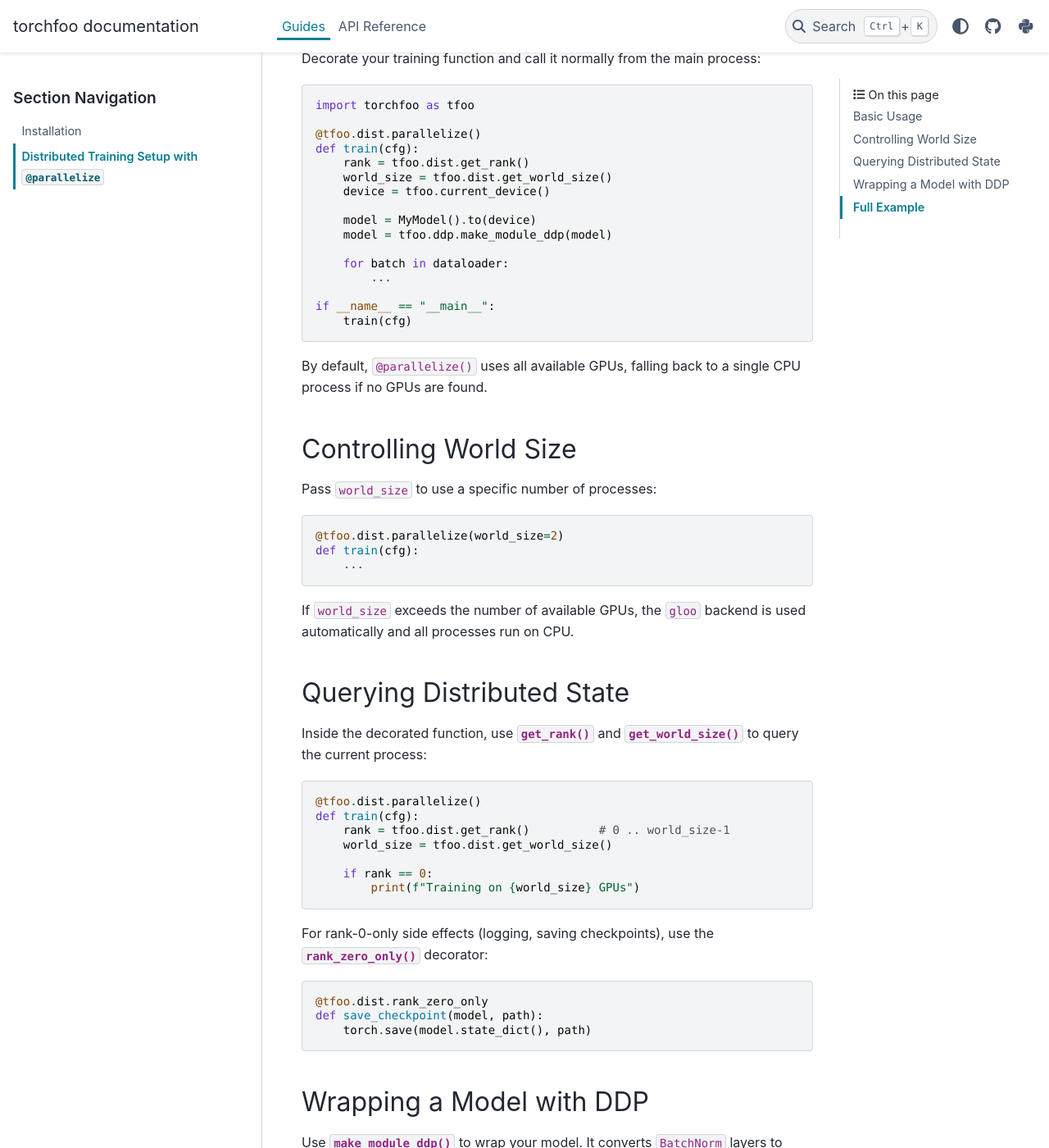
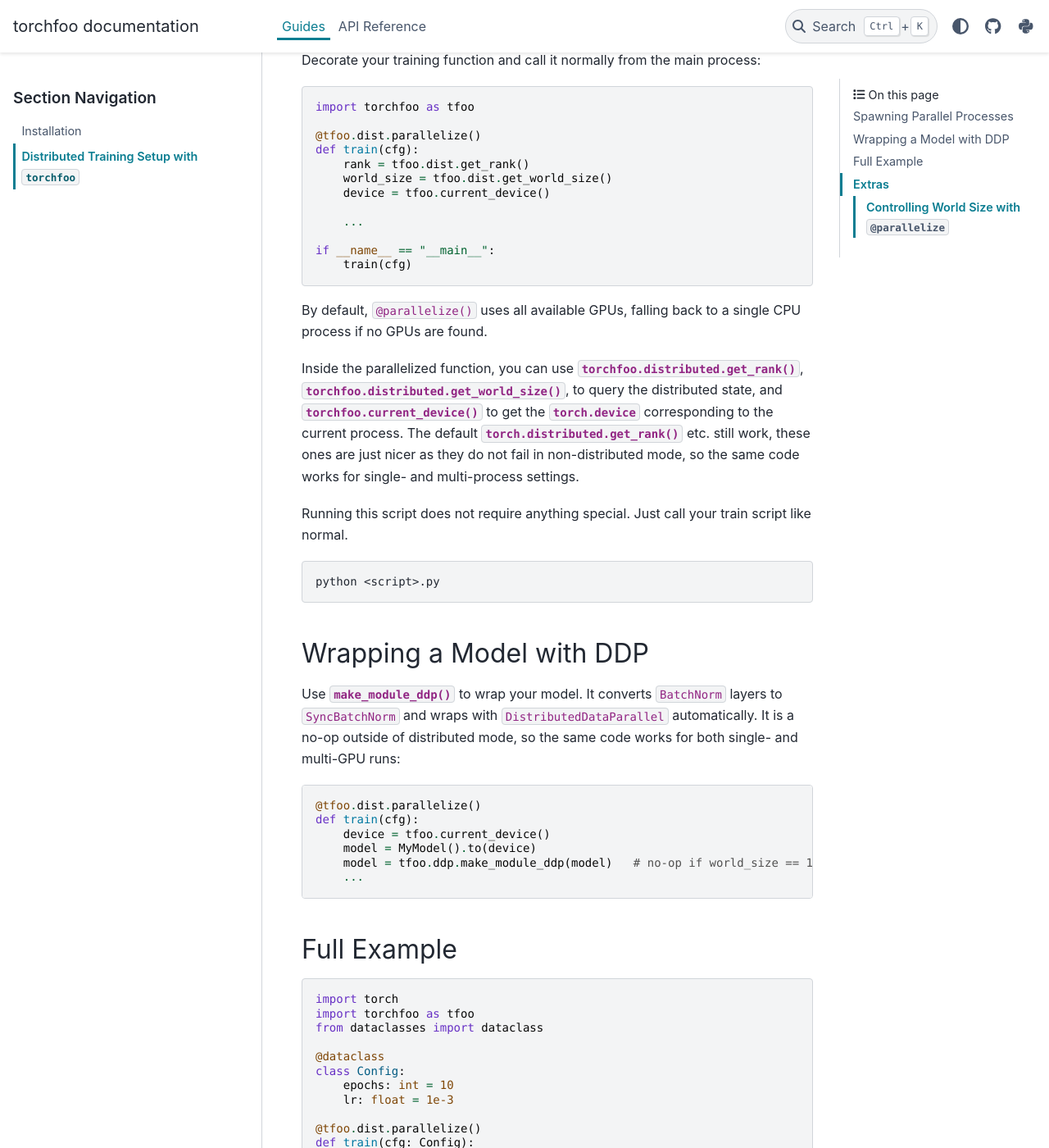
Before and after one commit to vinamarora8/torchfoo, a Sphinx documentation site: the page built from docs/source/guides/parallelize.rst, in a window 1280 px wide and 1400 px high, scrolled down 374 px. Shown: the whole window at 82% size. Built offline with Sphinx 7.4.7 and the PyData theme 0.15.4, drawn with Linux system fonts in a browser that asks for light colours; the version number could not be read and is left out; some of the changed text lies outside the part shown.

Commit message:
docs: improve parallelize.rst

```diff
--- a/docs/source/guides/parallelize.rst
+++ b/docs/source/guides/parallelize.rst
@@ -1,13 +1,13 @@
-Distributed Training Setup with ``@parallelize``
-================================================
+Distributed Training Setup with ``torchfoo``
+============================================
+
+Spawning Parallel Processes
+---------------------------
 
 The :func:`~torchfoo.distributed.parallelize` decorator is the simplest way to
 run a training function across multiple GPUs/CPUs. It handles process spawning,
 distributed setup, and cleanup automatically — you only write the single-process
 logic.
-
-Basic Usage
------------
 
 Decorate your training function and call it normally from the main process:
 
@@ -21,11 +21,7 @@
         world_size = tfoo.dist.get_world_size()
         device = tfoo.current_device()
 
-        model = MyModel().to(device)
-        model = tfoo.ddp.make_module_ddp(model)
-
-        for batch in dataloader:
-            ...
+        ...
 
     if __name__ == "__main__":
         train(cfg)
@@ -33,44 +29,24 @@
 By default, ``@parallelize()`` uses all available GPUs,
 falling back to a single CPU process if no GPUs are found.
 
-Controlling World Size
-----------------------
+Inside the parallelized function, you can use
+:func:`torchfoo.distributed.get_rank`,
+:func:`torchfoo.distributed.get_world_size`,
+to query the distributed state, and
+:func:`torchfoo.current_device`
+to get the :obj:`torch.device` corresponding to the current process.
+The default :func:`torch.distributed.get_rank` etc. still work, these
+ones are just nicer as they do not fail in non-distributed mode,
+so the same code works for single- and multi-process settings.
 
-Pass ``world_size`` to use a specific number of processes:
 
-.. code-block:: python
+Running this script does not require anything special.
+Just call your train script like normal.
 
-    @tfoo.dist.parallelize(world_size=2)
-    def train(cfg):
-        ...
+.. code-block:: bash
 
-If ``world_size`` exceeds the number of available GPUs, the ``gloo`` backend is
-used automatically and all processes run on CPU.
+    python <script>.py
 
-Querying Distributed State
---------------------------
-
-Inside the decorated function, use :func:`~torchfoo.distributed.get_rank` and
-:func:`~torchfoo.distributed.get_world_size` to query the current process:
-
-.. code-block:: python
-
-    @tfoo.dist.parallelize()
-    def train(cfg):
-        rank = tfoo.dist.get_rank()          # 0 .. world_size-1
-        world_size = tfoo.dist.get_world_size()
-
-        if rank == 0:
-            print(f"Training on {world_size} GPUs")
-
-For rank-0-only side effects (logging, saving checkpoints), use the
-:func:`~torchfoo.distributed.rank_zero_only` decorator:
-
-.. code-block:: python
-
-    @tfoo.dist.rank_zero_only
-    def save_checkpoint(model, path):
-        torch.save(model.state_dict(), path)
 
 Wrapping a Model with DDP
 --------------------------
@@ -120,3 +96,20 @@
 
     if __name__ == "__main__":
         train(Config())
+
+Extras
+------
+
+Controlling World Size with ``@parallelize``
+^^^^^^^^^^^^^^^^^^^^^^^^^^^^^^^^^^^^^^^^^^^^
+
+Pass ``world_size`` to use a specific number of processes:
+
+.. code-block:: python
+
+    @tfoo.dist.parallelize(world_size=2)
+    def train(cfg):
+        ...
+
+If ``world_size`` exceeds the number of available GPUs, the ``gloo`` backend is
+used automatically and all processes run on CPU.
```
